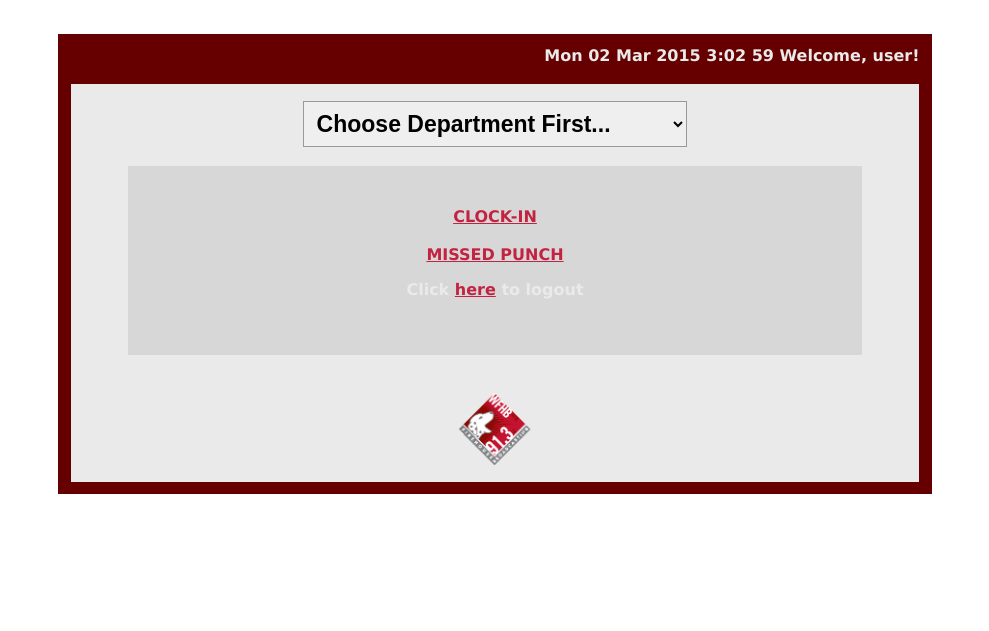
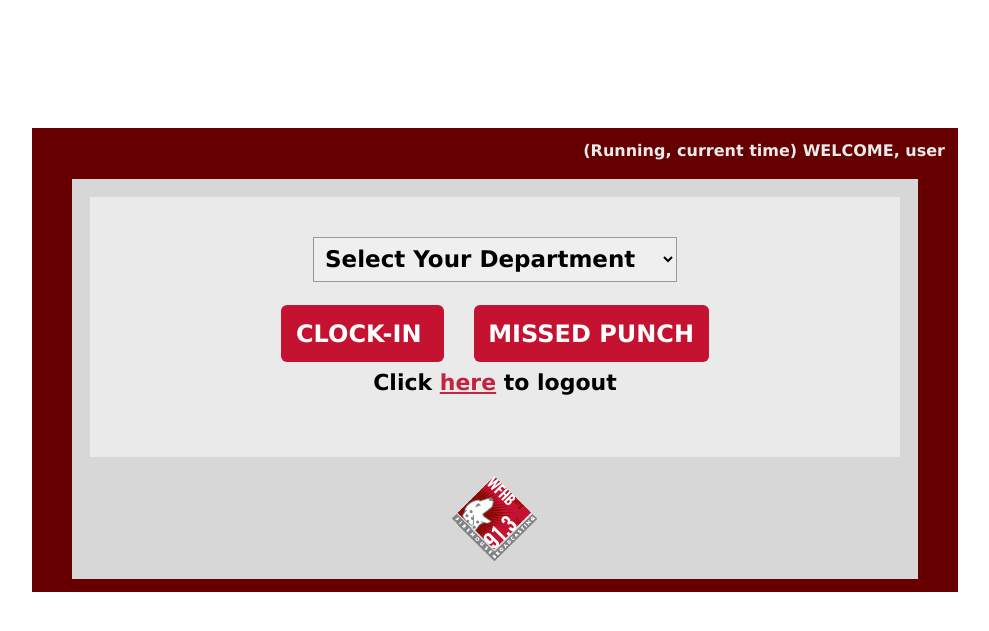
Before and after one commit to seanhmccune/wfhb_log_app, a Django app: template wfhb_log/loginPortal/templates/loginPortal/clock_in.html in a window 1280 px wide. Shown: the top 631 px of the page, without its empty margins (145-1134 px from the left). Run offline with Django 3.2, Linux system fonts and the light colour scheme; the template is opened without the code that fills it, so the values that code supplies are empty.

```diff
--- a/wfhb_log/loginPortal/static/loginPortal/style.css
+++ b/wfhb_log/loginPortal/static/loginPortal/style.css
@@ -1,6 +1,5 @@
 @charset "UTF-8";
 /* CSS Document */
-
 
 header {
 	background-color: #EAEAEA;
@@ -10,23 +9,31 @@ header {
 #page {
 	background-color: #600;
 	margin: auto;
-	width: 70%;
+	width: 900px;
 	color: #EAEAEA;
 	text-align: center;
 	padding: 1%;
-	font-family:Verdana, Geneva, sans-serif;
-
+	font-family: Verdana;
+	position: relative;
 	}
 
-#dropdown {
-	background-color: #EAEAEA;
+#content {
+	background-color: #d8d7d7;
+	margin: auto;
+	width: 90%;
 	padding: 2%;
 	}
 
+#buttons {
+	background-color: #EAEAEA;
+	padding: 5%;
+	}
+
 .dropdownmenu {
-   width: 47%;
+   width: 50%;
    padding: 1%;
    font-size: 23px;
+   font-family:Verdana;
    color: black;
    border: 1px solid #999;
    font-weight: bold;
@@ -34,24 +41,20 @@ header {
    height: 15%;
    }
 
-#button {
-	background-color: #d8d7d7;
-	margin: auto;
-	width: 80%;
-	padding: 5%;
-	text-align: center;
-	}
-
 img {
-	height: 10%;
-	width: 10%;
+	height: 12%;
+	width: 12%;
 	}
 
 body {
 	background-color: #FFF;
-	padding: 2%;
+	margin-top: 10%;
 	font-weight: bold;
+	}
 
+p {
+	color: black;
+	font-size: 22px;
 	}
 
 a {
@@ -66,6 +69,10 @@ a {
 h1 {
 	color: #c41230;
 	font-weight: bold;
+	}
+
+h3 {
+	padding-top: 4%;
 	}
 
 form, tr {
@@ -85,12 +92,12 @@ input {
 
 label {
 	display: table-column;
-    width:100px;
+	width: 1%;
+	float: left;
+	padding-left: 15%;
 	}
 
 value {
-	width: 6em;
-	height: 2em;
 	border: none;
 	text-align: center;
 	font-size: 24px;
@@ -99,37 +106,27 @@ value {
 	cursor: pointer;
 	margin: auto;
 	font-weight: bold;
-
-	-webkit-border-radius: 6px;
-	-moz-border-radius: 6px;
-	-ms-border-radius: 6px;
-	-o-border-radius: 6px;
 	border-radius: 6px;
 	}
 
-#mybutton {
-	width: 6em;
-	height: 2em;
+#submitbutton {
 	border: none;
 	text-align: center;
 	font-size: 24px;
 	background-color: #c41230;
 	color: white;
 	cursor: pointer;
-	margin: auto;
 	margin: 2%;
 	padding: 2%;
 	font-weight: bold;
+	font-family: Verdana;
 	text-decoration: none;
-
-	-webkit-border-radius: 6px;
-	-moz-border-radius: 6px;
-	-ms-border-radius: 6px;
-	-o-border-radius: 6px;
 	border-radius: 6px;
+	-moz-appearance:none;
+	-webkit-appearance:none;
 	}
 
-#mybutton:hover {
+#submitbutton:hover {
 	text-decoration: underline;
 	}
 
@@ -145,14 +142,12 @@ table {
 
 th {
 	font-size: 16px;
-	color: black;
+	color: #600;
 	text-align: center;
-	padding: 4%;
 	}
 
 td {
 	font-size:12px;
-	color: black;
+	color: #600;
 	text-align: center;
-	padding: 4%;
 	}
--- /dev/null
+++ b/wfhb_log/loginPortal/templates/loginPortal/base.html
@@ -0,0 +1,40 @@
+<!DOCTYPE html PUBLIC "-//W3C//DTD XHTML 1.0 Transitional//EN" "http://www.w3.org/TR/xhtml1/DTD/xhtml1-transitional.dtd">
+
+{% load staticfiles %}
+
+<html xmlns="http://www.w3.org/1999/xhtml">
+<head>
+<meta http-equiv="Content-Type" content="text/html; charset=UTF-8" />
+<title>{% block title %}Untitled Document{% endblock %}</title>
+<link href="{% static 'loginPortal/style.css' %}" rel="stylesheet" type="text/css" />
+</head>
+
+<body>
+
+	<div id="page">
+	{% block page %}
+
+	{% endblock %}
+		<div id="content">
+    	{% block content %}
+
+		{% endblock content %}
+  			<div id="buttons">
+  			{% block buttons %}
+
+
+			{% endblock buttons %}
+			</div>
+
+		<br />
+
+
+   				 <img src="/static/loginPortal/images/wfhb.gif" />
+
+    	</div>
+
+
+    </div>
+
+</body>
+</html>
--- a/wfhb_log/loginPortal/templates/loginPortal/clock_in.html
+++ b/wfhb_log/loginPortal/templates/loginPortal/clock_in.html
@@ -1,56 +1,34 @@
-<!DOCTYPE html PUBLIC "-//W3C//DTD XHTML 1.0 Transitional//EN" "http://www.w3.org/TR/xhtml1/DTD/xhtml1-transitional.dtd">
-<html xmlns="http://www.w3.org/1999/xhtml">
-<head>
-<meta http-equiv="Content-Type" content="text/html; charset=UTF-8" />
-<title>Clock-In</title>
-{% load staticfiles %}
-<link rel="stylesheet" type="text/css" href="{% static 'loginPortal/style.css' %}" />
-</head>
+{% extends "loginPortal/base.html" %}
 
-<body>
-<div id="page">
+{% block title %} Clock-In {% endblock %}
 
+{% block page %}
 	<span style="float: right">
-{% now "D d M Y f s" %} Welcome, user!
+	 (Running, current time) WELCOME, user
 	</span>
+	<br /><br />
+{% endblock %}
 
-		<br /><br />
-	<div id="dropdown">
-
-		<select class="dropdownmenu" required="required">
-  <option title="Choose">
-  		Choose Department First...</option>
+{% block buttons %}
+ 					<select class="dropdownmenu" required>
+  					<option value="" style="display: none">Select Your Department</option>
  					<option value="Administration">Administration</option>
   					<option value="News">News</option>
   					<option value="Music">Music</option>
   					<option value="Other">Other</option>
 					</select>
 
+									<br /><br />
+										<br />
 
-
-
-		<br /><br />
-
-  <div id="button">
-
-
-		<a href="clock_out.html">
+			<!-- THE CLOCK-IN AND MISSED PUNCH BUTTONS -->
+						<a id="submitbutton" href="clock_out">
         				CLOCK-IN
         				</a>
-        <br /><br />
-        <a href="missedpunch.html">
+
+       					<a id="submitbutton" href="missedpunch">
         				MISSED PUNCH
 						</a>
 
 						<p>Click <a href="/login/logout">here</a> to logout<p>
-
-	</div>
-
-		<br /><br />
-    <img src="/static/loginPortal/images/wfhb.gif" />
-
-    	</div>
-
-</div>
-</body>
-</html>
+{% endblock %}
--- a/wfhb_log/loginPortal/urls.py
+++ b/wfhb_log/loginPortal/urls.py
@@ -14,9 +14,10 @@ urlpatterns = patterns( ' ',
 	# /login/3 - this is for the clock in page
 	url(r'^(?P<volunteer_id>\d+)/$', views.clock_in, name="clock_in"),
 
+	#clock-out
+	url(r'^(?P<volunteer_id>\d+)/clock_out/$', views.clock_out, name="clock_out"),
+
 	# this is the logout buffer, it will bring you back to the login page after loggin a user out
 	url(r'^logout/', views.my_logout, name="logout"),
 
-	# clockout
-	url(r'^$', views.clock_out, name="clock_out"),
 )
--- a/wfhb_log/loginPortal/views.py
+++ b/wfhb_log/loginPortal/views.py
@@ -31,7 +31,7 @@ def clock_in(request, volunteer_id):
 	welcome = "Hello %s, you are at the clock in portal!!!" % volunteer.email
 	return render(request, 'loginPortal/clock_in.html', {'welcome' : welcome})
 
-def clock_out(request):
+def clock_out(request, volunteer_id):
 	# should just load that clock-out page, when you hit clock-in
 	return render(request, 'loginPortal/clock_out.html', {})
 
```
Also changed, not shown: wfhb_log/loginPortal/templates/loginPortal/clock_out.html (+11 -48 lines), wfhb_log/loginPortal/templates/loginPortal/login.html (+14 -37 lines), 2 other files. Lines whose indentation alone changed are shown as unchanged.
